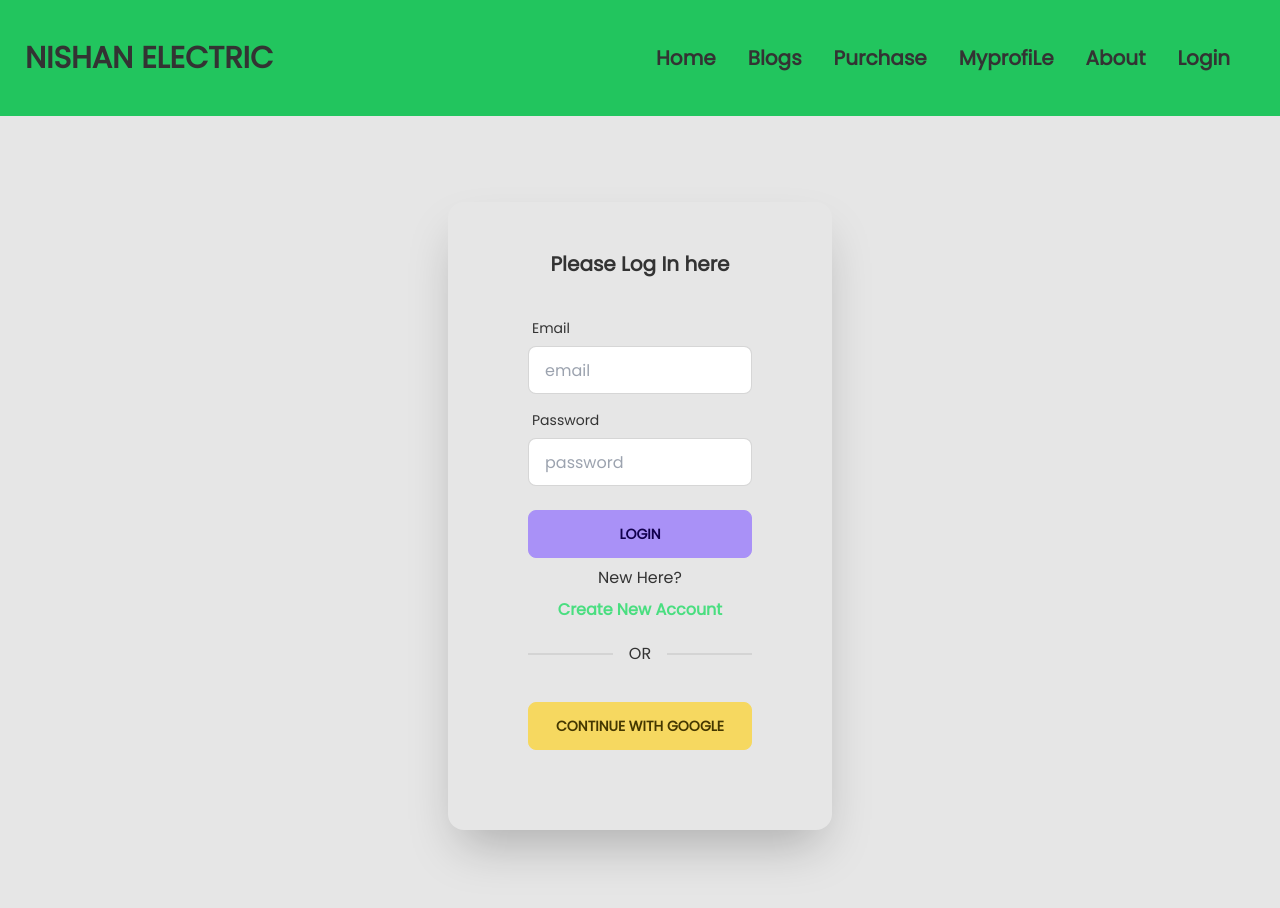
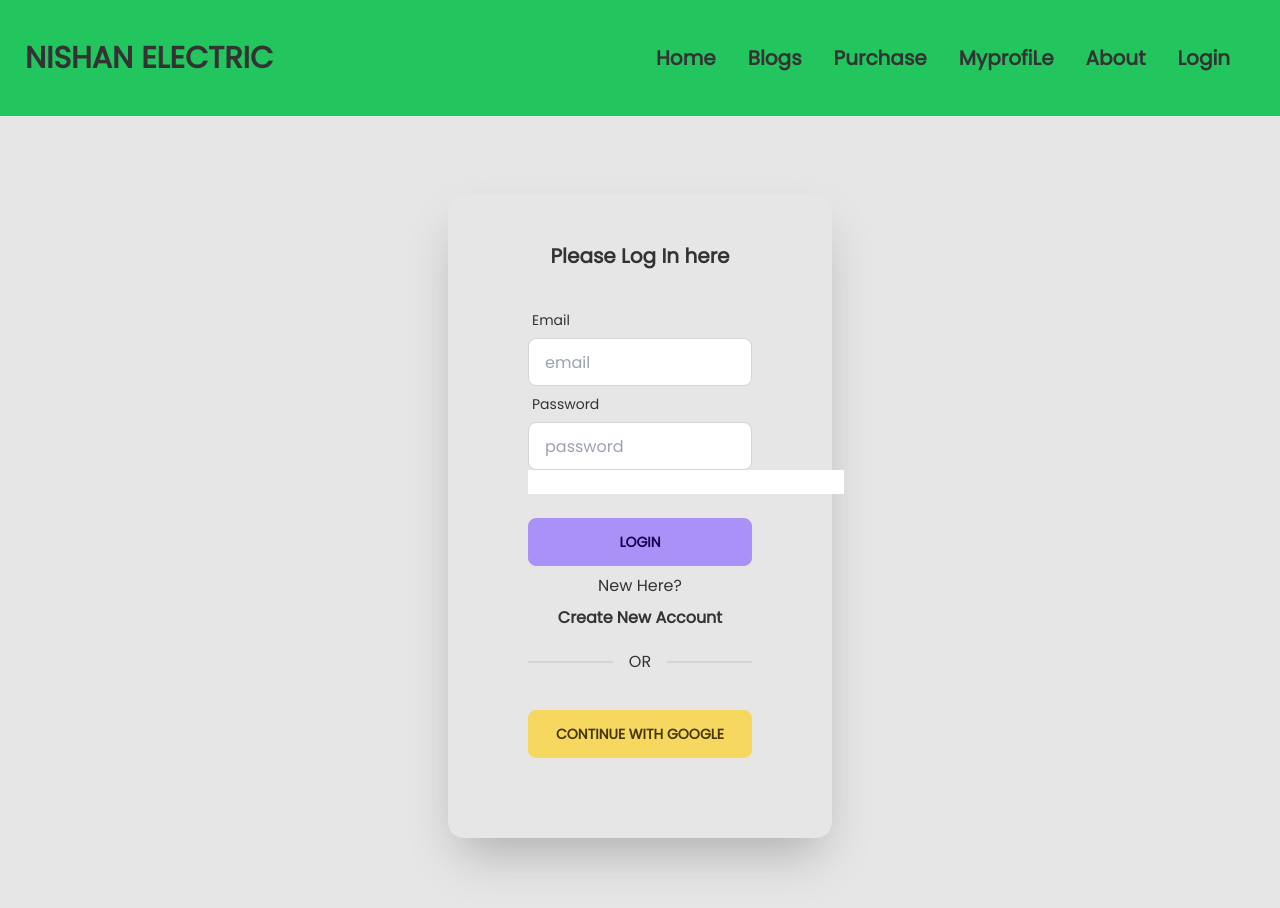
Before and after one commit to bariknishan/manufacturer-website-12-client, a React (Create React App) app: page /login in a window 1280 px wide. Shown: the top 908 px of the page. Built offline with nearby package versions, Linux system fonts and the light colour scheme; no server answers.

Commit message:
react hook form added

```diff
--- a/src/Pages/Login/Login.js
+++ b/src/Pages/Login/Login.js
@@ -3,9 +3,14 @@ import React from 'react';
 import { useSignInWithGoogle } from 'react-firebase-hooks/auth';
 import { Link } from 'react-router-dom';
 import auth from '../../firebase.init'
+import { useForm } from "react-hook-form";
+
 const Login = () => {
 
     const [signInWithGoogle, user, loading, error] = useSignInWithGoogle(auth);
+    // react hook forms
+    const { register, formState: { errors }, handleSubmit } = useForm();
+
 
     if (user) {
         console.log(user)
@@ -25,29 +30,57 @@ const Login = () => {
                 <div className="card flex-shrink-0 w-full max-w-sm shadow-2xl bg-accent-300 p-12">
                     <h2 className='text-xl font-bold' >Please Log In here</h2>
                     <div className="card-body">
+                        <form onSubmit={handleSubmit()}>
+
+
+
                         <div className="form-control">
                             <label className="label">
                                 <span className="label-text">Email</span>
                             </label>
-                            <input type="email" placeholder="email" className="input input-bordered" />
+                            <input type="email" placeholder="email" className="input input-bordered"
+
+                            {...register("email",
+                            {
+                               pattern: {
+                                   value:  /[A-Za-z]{3}/,
+                                   message: 'error message'
+                               }
+                                })}
+
+                            />
                         </div>
+
+
+                       {/* password frild  */}
+
                         <div className="form-control">
                             <label className="label">
                                 <span className="label-text">Password</span>
                             </label>
-                            <input type="text" placeholder="password" className="input input-bordered" />
+                            <input type="text" placeholder="password" className="input input-bordered"
+
+
+                            />
 
                         </div>
+
+                            <input {...register("lastName", { required: true })} />
+                            {errors.lastName && "Last name is required"}
+
+
+                        </form>
+
                         <div className="form-control mt-4">
                             <button className="btn btn-primary">Login</button>
                         </div>
-                         <p>New Here? </p>
-                         <p> <Link to="/signup" className='text-green-400 font-bold' >Create New Account</Link></p>
+                        <p>New Here? </p>
+                        <p> <Link to="/signup" className='text-GREEN-400 font-bold' >Create New Account</Link></p>
                         <div className="divider">OR</div>
 
                         <div className="form-control mt-4">
 
-                            <button onClick={()=>signInWithGoogle()} className="btn btn-secondary">Continue With Google</button>
+                            <button onClick={() => signInWithGoogle()} className="btn btn-secondary">Continue With Google</button>
                         </div>
 
                     </div>
```
